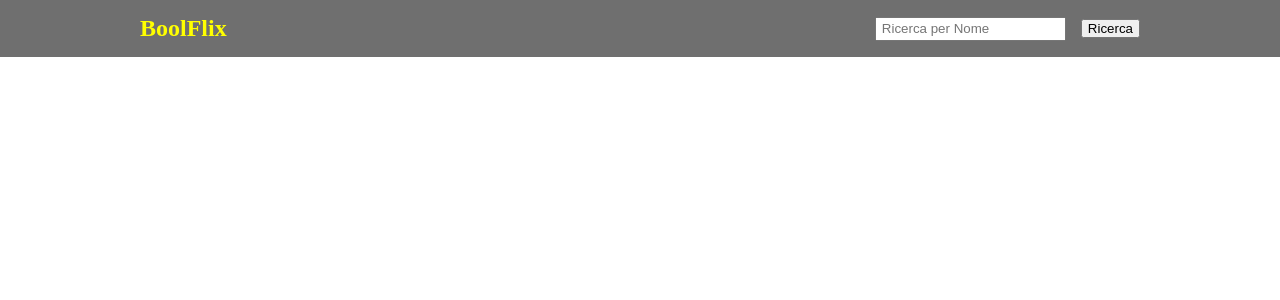
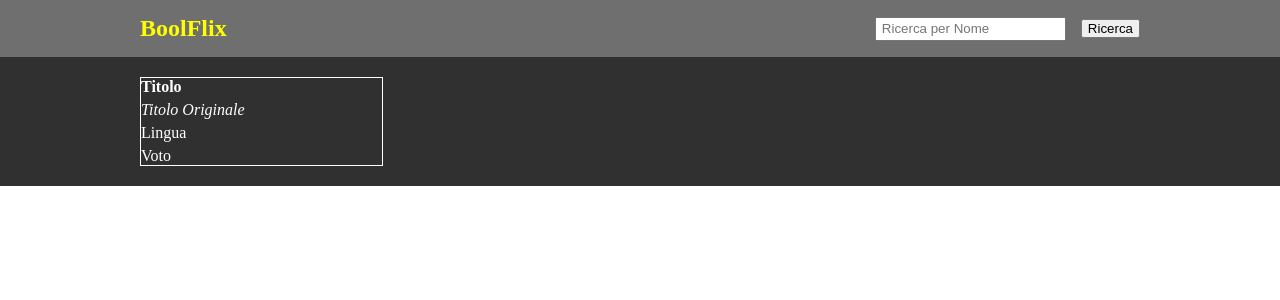
Before and after one commit to FedeAle1525/vite-boolflix, a Vue app: page / in a window 1280 px wide. Shown: the top 300 px of the page. Built offline with nearby package versions, Linux system fonts and the light colour scheme.

Commit message:
VUE create + use component Main

```diff
--- a/src/App.vue
+++ b/src/App.vue
@@ -1,16 +1,20 @@
 <script>
 import Header from './components/Header.vue';
+import Main from './components/Main.vue'
 
 export default {
 
   components: {
-    Header
+    Header,
+    Main
   }
 }
 </script>
 
 <template>
   <Header />
+
+  <Main />
 </template>
 
 <style lang="scss">
--- /dev/null
+++ b/src/components/Main.vue
@@ -0,0 +1,49 @@
+<script>
+export default {
+
+}
+</script>
+
+<template>
+  <main>
+    <div class="container">
+      <div class="grid">
+        <div class="card">
+          <span class="title">Titolo</span>
+          <span class="original-title">Titolo Originale</span>
+          <span class="language">Lingua</span>
+          <span class="vote">Voto</span>
+        </div>
+      </div>
+    </div>
+  </main>
+</template>
+
+<style lang="scss" scoped>
+main {
+  padding: 20px 0;
+  background-color: rgb(48, 48, 48);
+  color: white;
+}
+
+.grid {
+  display: grid;
+  grid-template-columns: repeat(4, 1fr);
+  gap: 10px 10px;
+}
+
+.card {
+  display: flex;
+  flex-direction: column;
+  gap: 5px;
+  border: 1px solid white;
+
+  .title {
+    font-weight: bold;
+  }
+
+  .original-title {
+    font-style: italic;
+  }
+}
+</style>
```
